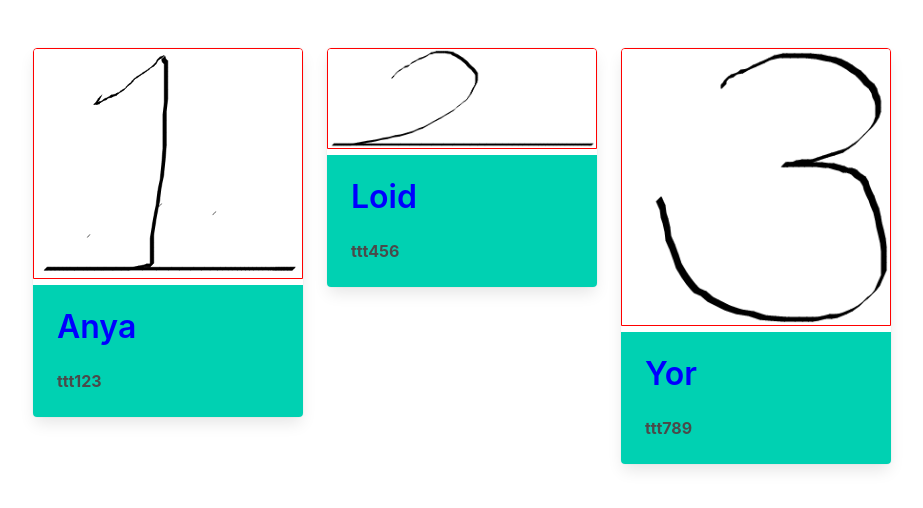
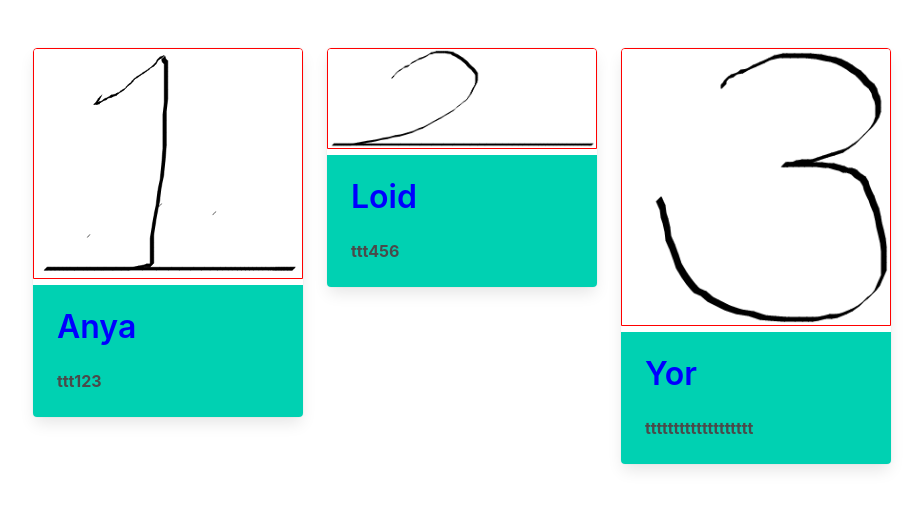
Before and after one commit to tim811223/ReactLab, a React (Vite) app in the folder components/: page / in a window 1280 px wide. Shown: the top 508 px of the page, without its empty margins (31-954 px from the left). Built offline with nearby package versions, Linux system fonts and the light colour scheme.

Commit message:
移除Yor的資料,並直接帶入Yor的component,css 此時會全部套用

```diff
--- a/components/src/SpyFamily.tsx
+++ b/components/src/SpyFamily.tsx
@@ -1,5 +1,6 @@
 import { FC } from 'react';
 import {Card,Props as CardProps} from './Card';
+import { Yor } from './Yor';
 
 export type Role = CardProps; //沿用存在的Modle給Role使用
 
@@ -21,6 +22,8 @@ export const SpyFamily :FC<Props> = ({roles}) => {
       <div className='container'>
         <div className='columns'>
           {roles.map(r=><div className='column is-3'><Card {...r}/></div>)}
+
+          <div className='column is-3'><Yor /></div>
         </div>
       </div>
     </div>
--- a/components/src/roles.json
+++ b/components/src/roles.json
@@ -1,5 +1,4 @@
  [
   {"image":"/P1.png" ,"name":"Anya" ,"description":"ttt123"},
-  {"image":"/P2.png" ,"name":"Loid" ,"description":"ttt456"},
-  {"image":"/P3.png" ,"name":"Yor"  ,"description":"ttt789"}
+  {"image":"/P2.png" ,"name":"Loid" ,"description":"ttt456"}
 ]
```
